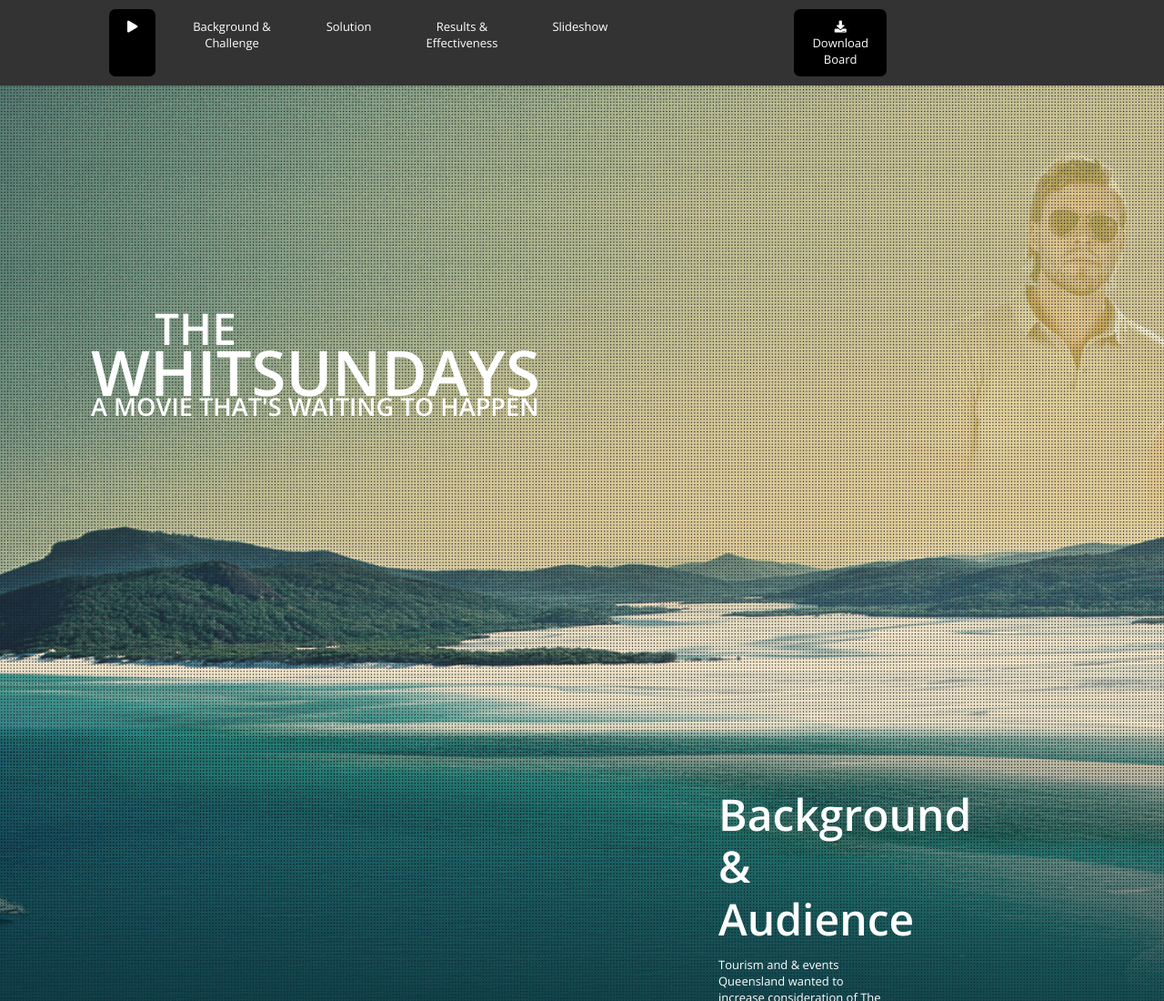
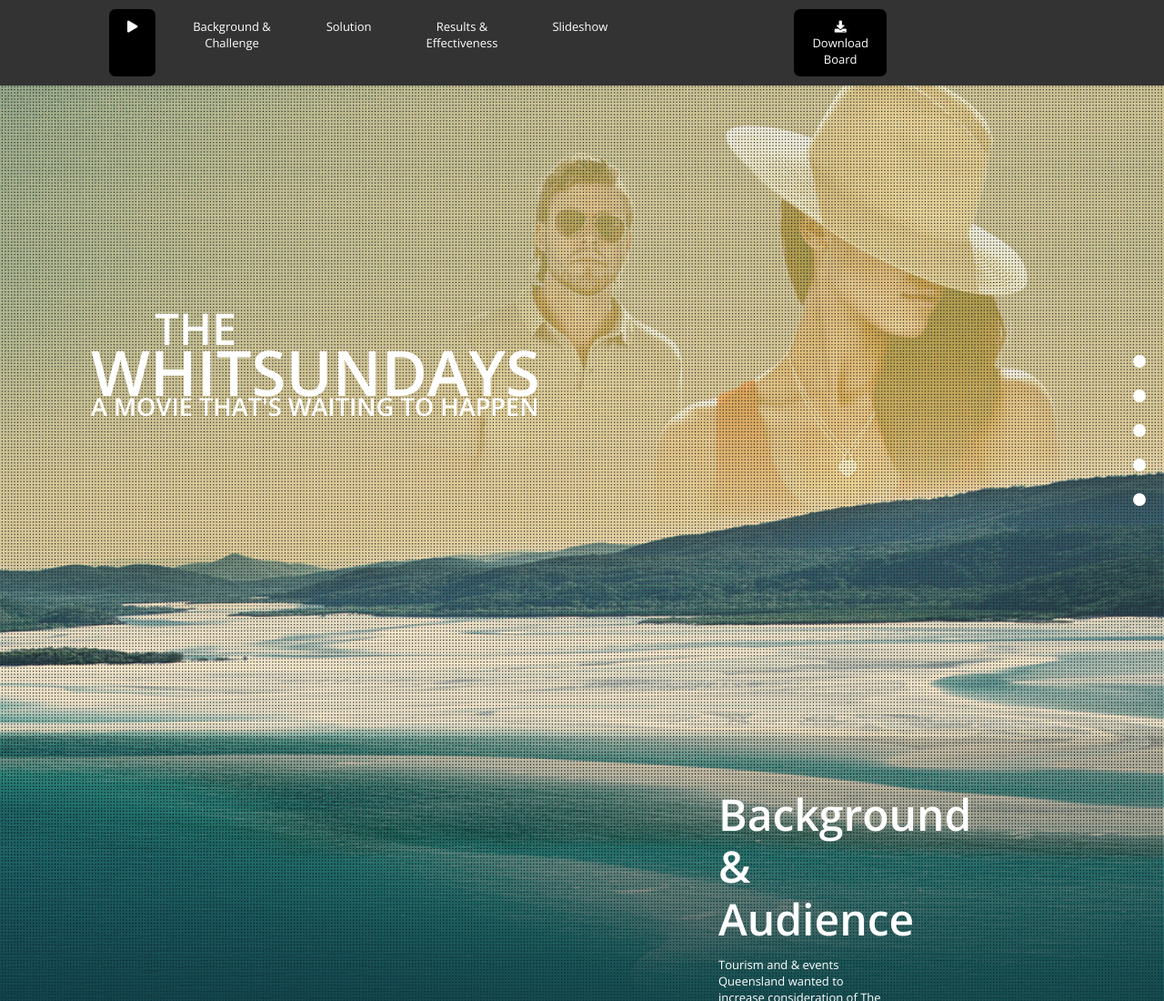
Before and after one commit to xchangrey/whitsundays, a website: page dist/index.html in a window 1280 px wide. Shown: the top 1100 px of the page at 91% size. Drawn offline with nearby package versions, Linux system fonts and the light colour scheme.

Commit message:
Added floating menu

```diff
--- a/scss/_config.scss
+++ b/scss/_config.scss
@@ -16,6 +16,8 @@
         background: $home-image;
         background-size: cover;
         background-attachment: scroll;
+        background-repeat: no-repeat;
+        background-position: right;
         &:after  {
           content:'';
           position: absolute;
--- /dev/null
+++ b/scss/_floating-nav.scss
@@ -0,0 +1,34 @@
+div.floating-nav {
+  position: fixed;
+  top:45%;
+  right: 0;
+  z-index: 4;
+
+  ul.menu-nav {
+    justify-content: center;
+
+    li.menu-item {
+      list-style-type: none;
+      padding: 10px;
+      border-radius: 50%;
+      text-align: center;
+
+      &.active {
+        background-color: transparent;
+
+        a {
+          @include easeOut;
+          padding: 10px;
+        }
+      }
+
+      a {
+        font:0/0 a;
+        background: $primary-color;
+        padding: 7px;
+        margin: 10px;
+        border-radius: 50%;
+      }
+    }
+  }
+}
--- a/scss/main.scss
+++ b/scss/main.scss
@@ -1,5 +1,6 @@
 @import 'config';
 @import 'menu';
+@import 'floating-nav';
 
 * {
     box-sizing : border-box;
```
Also changed, not shown: dist/css/main.css, dist/index.html, dist/main.js.
